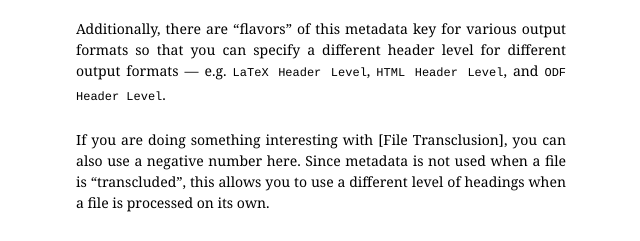
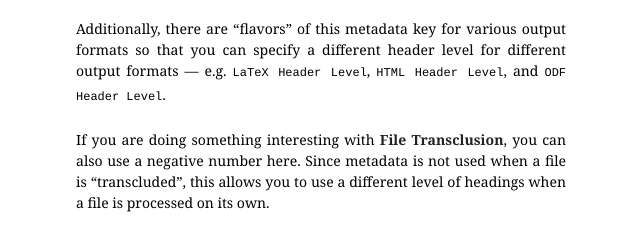
Before and after one commit to fletcher/MultiMarkdown-4, a plain HTML site: page metadata.html in a window 1280 px wide. Shown: the part 2269-2510 px from the top of the page, 319-959 px from the left. Drawn offline with Linux system fonts and the light colour scheme.

Commit message:
improve internal links across documents in metadata; fix typo

```diff
--- a/metadata.html
+++ b/metadata.html
@@ -107,7 +107,7 @@ formats so that you can specify a different header level for different output
 formats &#8212; e.g. <code>LaTeX Header Level</code>, <code>HTML Header Level</code>, and <code>ODF Header
 Level</code>.</p>
 
-<p>If you are doing something interesting with [File Transclusion], you can also use a
+<p>If you are doing something interesting with <a href="transclusion.html#filetransclusion">File Transclusion</a>, you can also use a
 negative number here. Since metadata is not used when a file is &#8220;transcluded&#8221;,
 this allows you to use a different level of headings when a file is processed on
 its own.</p>
@@ -221,7 +221,7 @@ be compatible with the LaTeX classes of the same names.</p>
 
 <h4 id="mmdfooter">MMD Footer</h4>
 
-<p>The <code>MMD Footer</code> metadata is used to specify the name of a file that should be appended to the end of the document using the [File Transclusion] feature. This is useful for keeping a list of references, abbreviations, footnotes, links, etc. all in a single file that can be reused across multiple documents. If you&#8217;re building a big document out of smaller documents, this allows you to use one list in all files, without multiple copies being inserted in the master file.</p>
+<p>The <code>MMD Footer</code> metadata is used to specify the name of a file that should be appended to the end of the document using the <a href="transclusion.html#filetransclusion">File Transclusion</a> feature. This is useful for keeping a list of references, abbreviations, footnotes, links, etc. all in a single file that can be reused across multiple documents. If you&#8217;re building a big document out of smaller documents, this allows you to use one list in all files, without multiple copies being inserted in the master file.</p>
 
 <h4 id="odfheader">ODF Header</h4>
 
@@ -235,7 +235,7 @@ working &#8212; MultiMarkdown just copies it verbatim to the output.</p>
 
 <h4 id="transcludebase">Transclude Base</h4>
 
-<p>When using the [File Transclusion] feature to &#8220;link&#8221; to other documents inside a MultiMarkdown document, this metadata specifies a folder that contains the files being linked to. If omitted, the default is the folder containing the file in question. This can be a relative path or a complete path.</p>
+<p>When using the <a href="transclusion.html#filetransclusion">File Transclusion</a> feature to &#8220;link&#8221; to other documents inside a MultiMarkdown document, this metadata specifies a folder that contains the files being linked to. If omitted, the default is the folder containing the file in question. This can be a relative path or a complete path.</p>
 
 <p>This metadata can be particularly useful when using MultiMarkdown to parse a text string that does not exist as a file on the computer, and therefore does not have a parent folder (when using <code>stdin</code> or another application that offers MultiMarkdown support). In this case, the path must be a complete path.</p>
 
```
Also changed, not shown: transclusion.html (+1 -1 lines), meta-links.txt (added), 2 other files.
